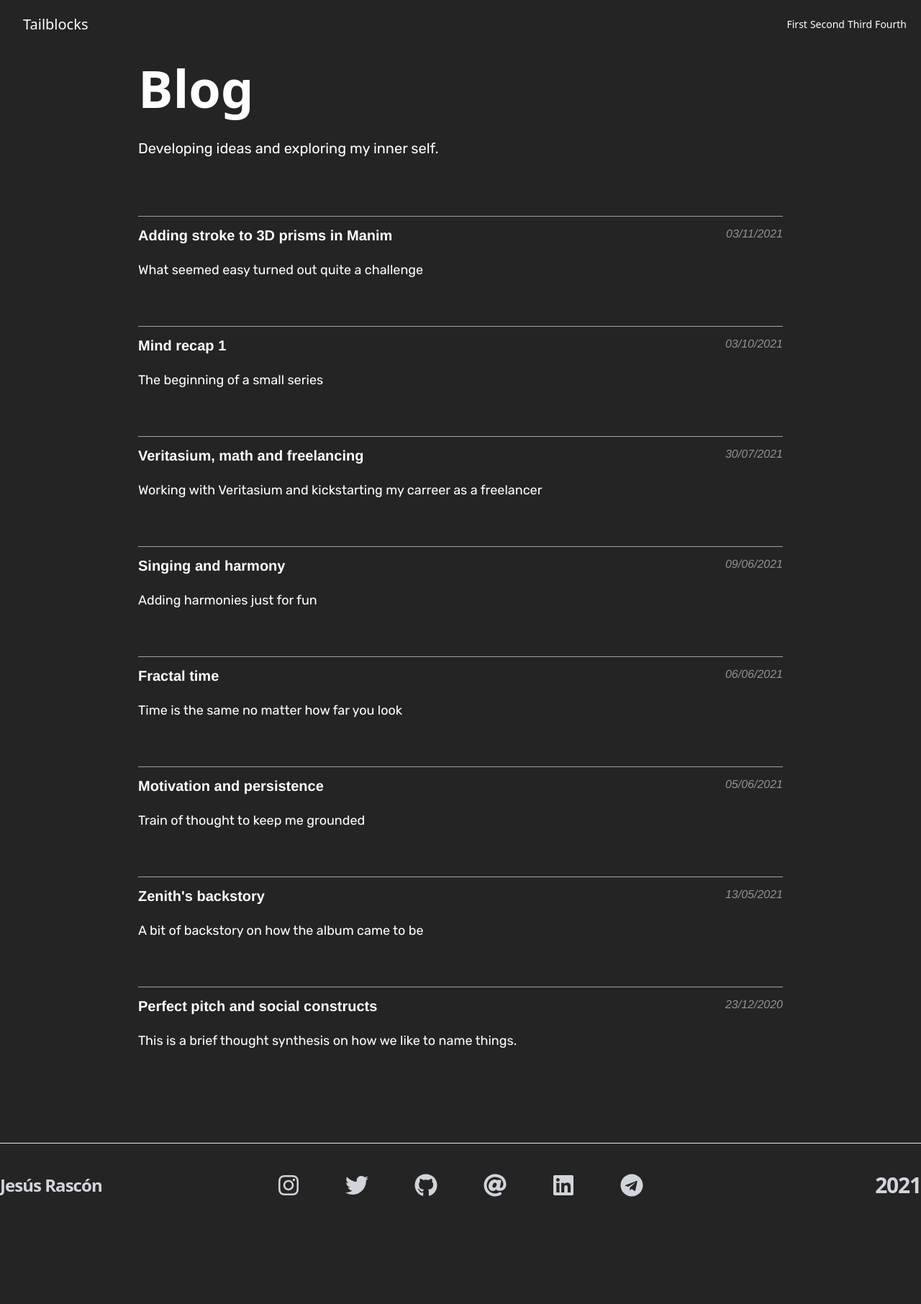
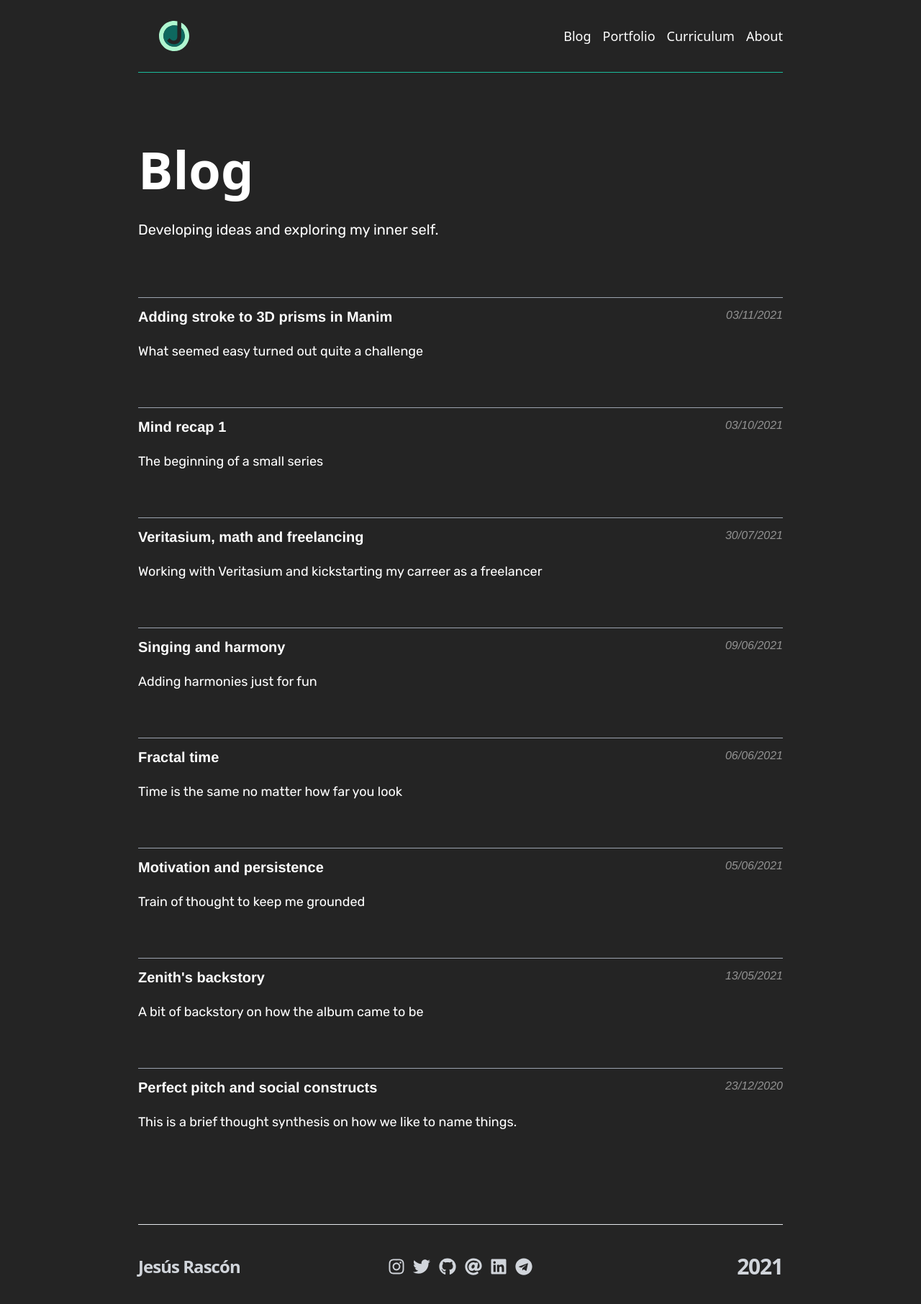
Before and after one commit to jesi-rgb/old.jesirgb.com, a Next.js app: page /blog in a window 1280 px wide. Shown: the top 1812 px of the page at 72% size. Before the commit the page ends 1705 px from the top, so only its background shows below. Built offline with nearby package versions, Linux system fonts and the light colour scheme.

Commit message:
packed whole webpage

```diff
--- a/components/Footer.js
+++ b/components/Footer.js
@@ -25,12 +25,12 @@ export default function Footer() {
           </a>
         </Link>
 
-        <div className="flex flex-row justify-center space-x-10 md:space-x-14 xl:space-x-20 items-center my-2 md:my-0 md:w-2/6">
+        <div className="flex flex-row justify-center space-x-8 xl:space-x-5 items-center my-2 md:my-0 md:w-2/6">
           <Link href="https://www.instagram.com/jrascon_">
             <a>
               <FontAwesomeIcon
                 icon={faInstagram}
-                className="transform scale-150 md:scale-150 lg:scale-200 hover:text-accent-1 transition-colors"
+                className="transform scale-150 hover:text-accent-1 transition-colors"
               />
             </a>
           </Link>
@@ -39,7 +39,7 @@ export default function Footer() {
             <a>
               <FontAwesomeIcon
                 icon={faTwitter}
-                className="transform scale-150 md:scale-150 lg:scale-200 hover:text-accent-1 transition-colors"
+                className="transform scale-150 hover:text-accent-1 transition-colors"
               />
             </a>
           </Link>
@@ -48,7 +48,7 @@ export default function Footer() {
             <a>
               <FontAwesomeIcon
                 icon={faGithub}
-                className="transform scale-150 md:scale-150 lg:scale-200 hover:text-accent-1 transition-colors"
+                className="transform scale-150 hover:text-accent-1 transition-colors"
               />
             </a>
           </Link>
@@ -56,7 +56,7 @@ export default function Footer() {
             <a>
               <FontAwesomeIcon
                 icon={faAt}
-                className="transform scale-150 md:scale-150 lg:scale-200  hover:text-accent-1 transition-colors"
+                className="transform scale-150 hover:text-accent-1 transition-colors"
               />
             </a>
           </Link>
@@ -65,7 +65,7 @@ export default function Footer() {
             <a>
               <FontAwesomeIcon
                 icon={faLinkedin}
-                className="transform scale-150 md:scale-150 lg:scale-200 hover:text-accent-1 transition-colors"
+                className="transform scale-150 hover:text-accent-1 transition-colors"
               />
             </a>
           </Link>
@@ -73,7 +73,7 @@ export default function Footer() {
             <a>
               <FontAwesomeIcon
                 icon={faTelegram}
-                className="transform scale-150 md:scale-150 lg:scale-200  hover:text-accent-1 transition-colors"
+                className="transform scale-150 hover:text-accent-1 transition-colors"
               />
             </a>
           </Link>
--- a/components/HeaderTW.js
+++ b/components/HeaderTW.js
@@ -2,9 +2,9 @@ export const HeaderTW = () => {
   return (
     <>
       {/* header itself */}
-      <div className="relative mb-10 md:mb-20 z-10">
+      <div className="relative mb-16 md:mb-20 xl:mx-auto xl:max-w-4xl">
         {/* div for all three elements */}
-        <div className="flex flex-row border-b border-accent-1 items-center md:py-5">
+        <div className="flex flex-row border-b border-accent-1 items-center">
           {/* logo */}
           <div className="flex w-1/2 md:w-1/3 md:justify-start">
             <a href="/" className="-m-4 md:-m-0">
@@ -13,17 +13,17 @@ export const HeaderTW = () => {
                 alt="logo for jesús rascón"
                 width={100}
                 height={100}
-                className="transform scale-50 md:scale-100"
+                className="transform scale-50"
               />
             </a>
           </div>
           {/* title */}
-          <div className="hidden text-white text-4xl font-bold hover:text-accent-1-lighter transition-colors md:visible md:flex md:justify-center md:w-1/3">
+          {/* <div className="hidden text-white text-2xl font-bold hover:text-accent-1-lighter transition-colors md:visible md:flex md:justify-center md:w-1/3">
             <a href="/">Thinking thoughts</a>
-          </div>
+          </div> */}
 
           {/* navigators */}
-          <div className="absolute right-0 flex md:flex-auto text-sm space-x-2 xl:space-x-4 mx-2 md:mx-0 font-medium md:justify-end md:text-lg w-1/2 md:w-1/3">
+          <div className="absolute right-0 flex md:flex-auto text-sm space-x-2 xl:space-x-4 font-medium justify-end md:text-lg w-1/2 md:w-1/3">
             <a
               href="/blog"
               className="text-white hover:text-accent-1-lighter transition-colors"
--- a/components/Layout.js
+++ b/components/Layout.js
@@ -1,5 +1,6 @@
 import Footer from "./Footer";
 import { Header } from "./Header";
+import { HeaderTW } from "./HeaderTW";
 import Meta from "../components/meta";
 import React, { useEffect } from "react";
 import prism from "prismjs";
@@ -13,8 +14,9 @@ export const Layout = ({ children }) => {
   return (
     <>
       <Meta />
-      <div className="md:max-w-screen-md lg:max-w-screen-lg xl:max-w-screen-xl mx-auto">
-        <Header />
+      {/* <div className="md:max-w-screen-md lg:max-w-screen-lg xl:max-w-screen-xl mx-auto"> */}
+      <div className="xl:mx-auto xl:max-w-4xl">
+        <HeaderTW />
         {children}
         <Footer />
       </div>
--- a/pages/about.js
+++ b/pages/about.js
@@ -14,7 +14,7 @@ export default function About() {
       </Head>
       <Layout>
         <div className="flex xl:space-x-9 flex-col xl:flex-row xl:object-top items-center xl:items-start text-white font-blogpost">
-          <div className="mx-5 mb-10 justify-center md:w-2/4">
+          <div className="mb-10 justify-center md:w-2/4">
             <Image
               src="/assets/jesi.jpg"
               alt="Picture of Jesús Rascón"
@@ -40,12 +40,12 @@ export default function About() {
             <p>
               Hi! My name is Jesús and I am an Andalusian{" "}
               <span className="text-accent-1-lighter font-bold">
-                data journalist, chart lover, designer and musician.
+                mathematical animator, data scientist, designer and musician.
               </span>{" "}
               I like to explore all kinds of new disciplines and search for
               relationships between them. I am deeply fascinated by the process
-              of learning and, as such, I am always exercising it so, hopefully,
-              one day, I can transfer all that I know to millions of people.
+              of learning and my main goal in life is to become renowned a
+              science communicator.
             </p>
 
             <p>
@@ -57,14 +57,15 @@ export default function About() {
               <span className="text-accent-1-lighter font-bold">
                 Master's in Data Science by the University of Granada
               </span>
-              {""}. Telling compelling stories and spreading knowledge has
-              always flowed through my veins, so it's only natural that I aim
-              for doing the same, but on a bigger scale.
+              {""}. Telling stories and spreading knowledge has always flowed
+              through my veins, so it's only natural that I aim for doing the
+              same, but on a bigger scale.
             </p>
 
             <p>
               On the topic of mixing disciplines, the data visualization and
-              data journalism fields very elegantly mix some of my favourites:{" "}
+              science communication fields very elegantly mix some of my
+              favourites:{" "}
               <span className="text-accent-1-lighter font-bold">
                 problem solving, data, graphic design and narrative.
               </span>{" "}
```
